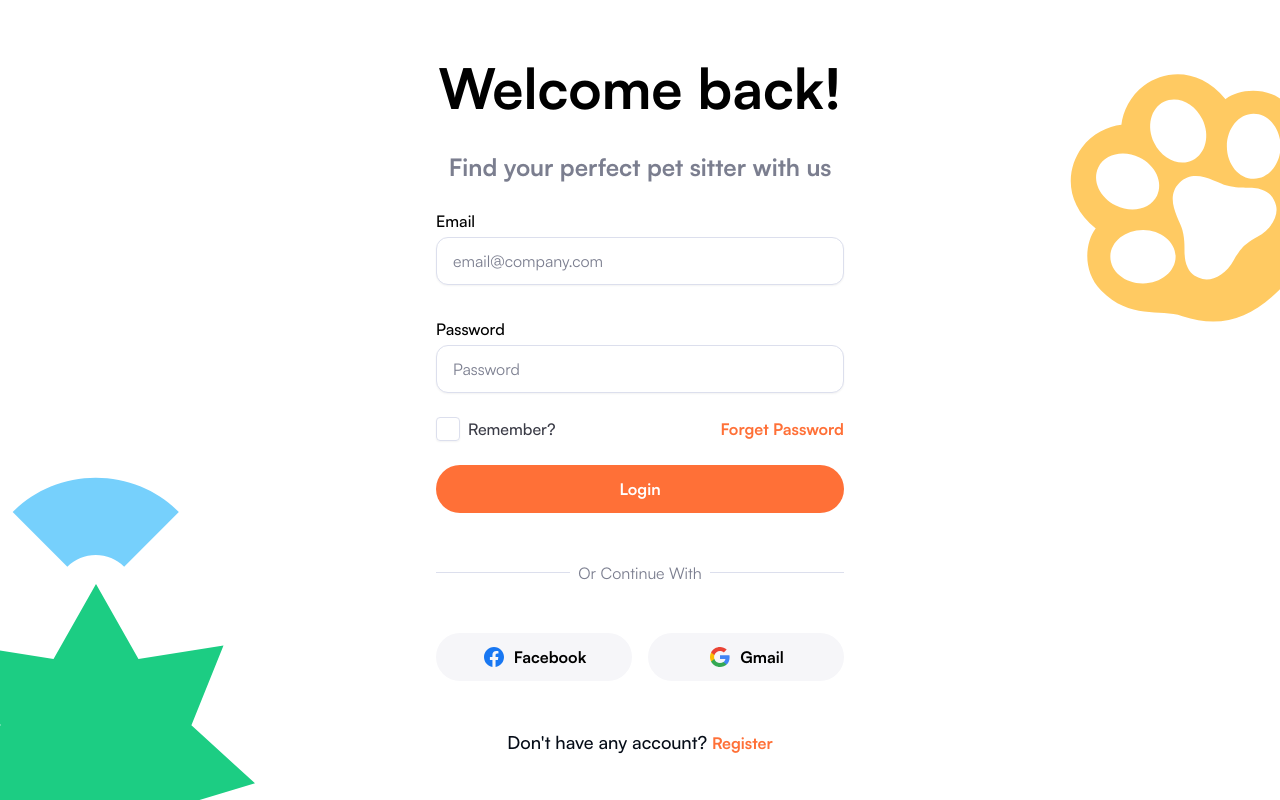
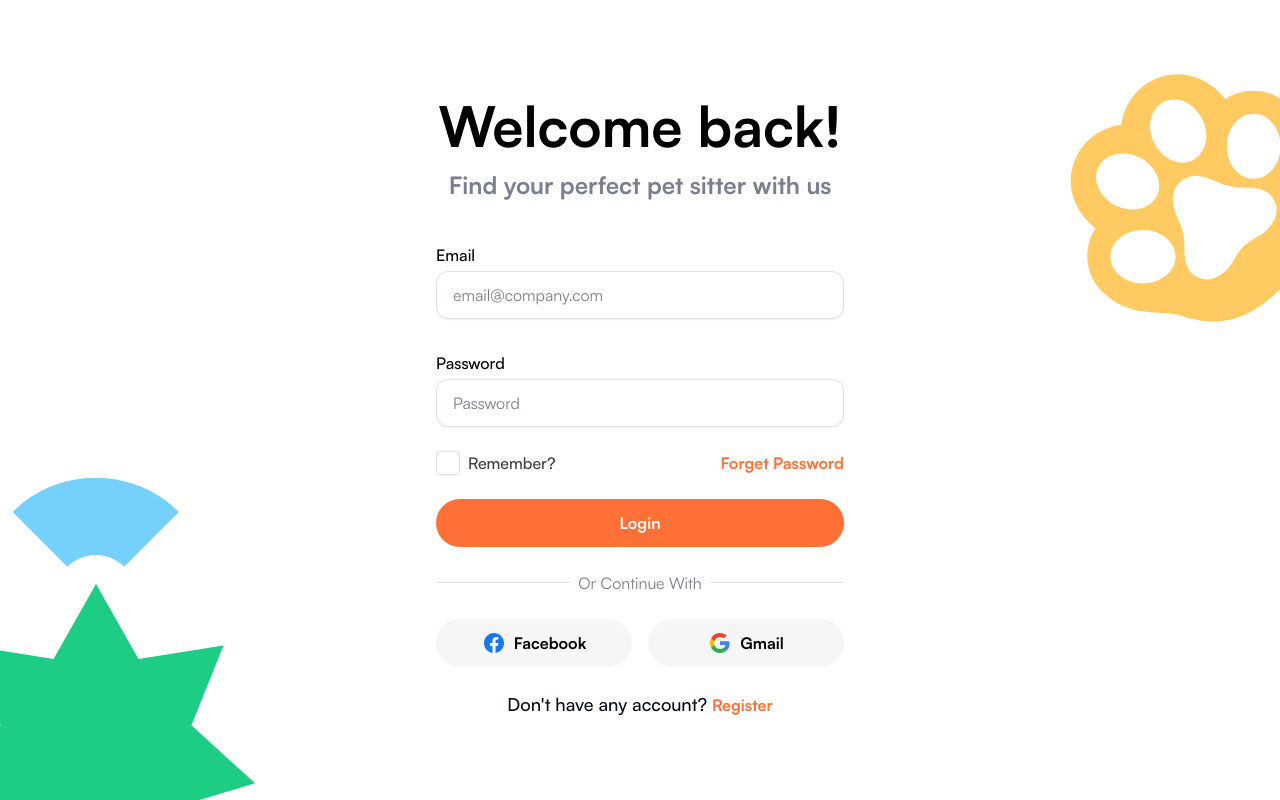
Before and after one commit to phumphut-rueng/Pet-Sitter-App, a Next.js app: page /auth/login in a window 1280 px wide. Built offline with nearby package versions, Linux system fonts and the light colour scheme; no server answers.

Commit message:
feat:refactor register page and login page

```diff
--- a/src/pages/auth/login.tsx
+++ b/src/pages/auth/login.tsx
@@ -114,19 +114,19 @@ export default function Login() {
         priority
       />
 
-      <div className="w-full p-4 max-w-[440px] gap-6 flex flex-col relative">
+      <div className="w-full p-4 max-w-[440px] flex flex-col relative">
         {/* login header */}
         <div className="text-center font-[700]">
-          <h1 className="text-black text-[56px] pb-5">
+          <h1 className="text-black text-[56px]">
             Welcome back!
           </h1>
-          <h3 className="text-[24px] text-gray-6">
+          <h3 className="text-gray-6 text-[24px]">
             Find your perfect pet sitter with us
           </h3>
         </div>
 
         {/* login form */}
-        <form onSubmit={handleSubmit} className="space-y-8">
+        <form onSubmit={handleSubmit} className="space-y-8 pt-10">
           {/* email input */}
           {loginError && (
             <div className="p-3 bg-red-50 border border-red-200 rounded-md">
@@ -161,7 +161,7 @@ export default function Login() {
         </form>
 
         {/* remember me and forget password */}
-        <div className="flex items-center justify-between">
+        <div className="flex items-center justify-between py-6">
           <div className="flex items-center gap-2">
             <Checkbox
               id="remember-me"
--- a/src/pages/auth/register.tsx
+++ b/src/pages/auth/register.tsx
@@ -174,7 +174,7 @@ export default function RegisterPage() {
 
       <div className="w-full p-4 max-w-[440px] flex flex-col relative">
         <div className="text-center font-[700]">
-          <h1 className="text-black text-[56px] pb-5">
+          <h1 className="text-black text-[56px]">
             Join Us!
           </h1>
           <p className="text-gray-6 text-[24px]">
```
